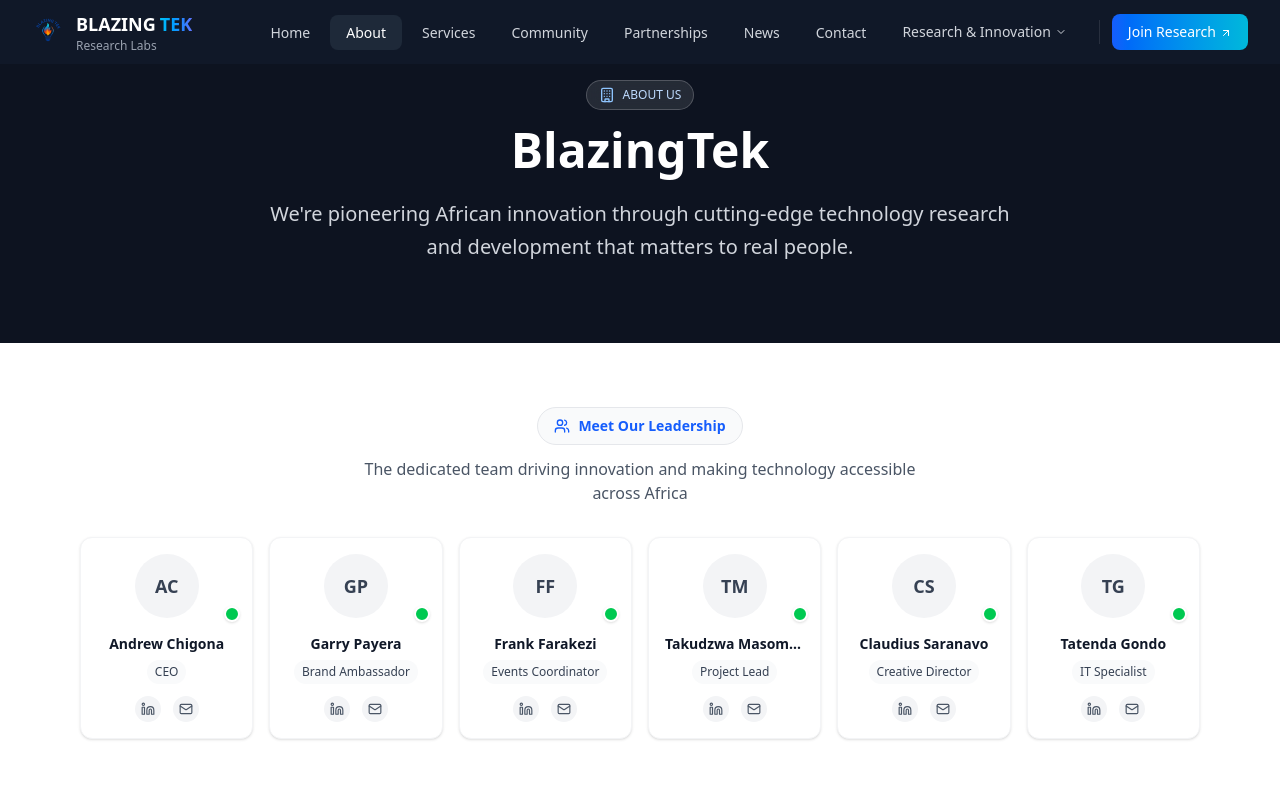
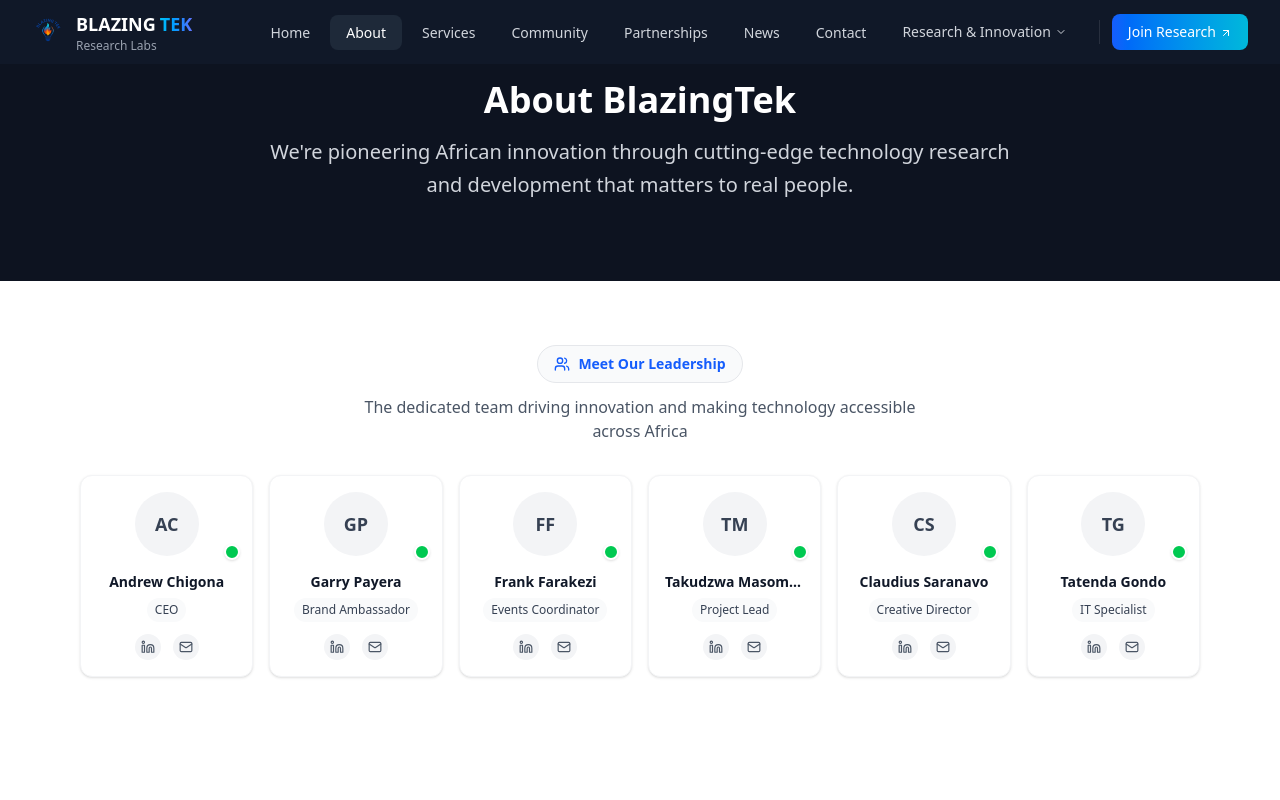
Before and after one commit to tgzgondoz/blazingtek, a React (Vite) app: page /about in a window 1280 px wide. Shown: the top 800 px of the page. Built offline with nearby package versions, Linux system fonts and the light colour scheme.

Commit message:
UI final services

```diff
--- a/src/pages/Abouts.jsx
+++ b/src/pages/Abouts.jsx
@@ -22,13 +22,10 @@
           transition={{ duration: 0.6 }}
           className="relative max-w-6xl mx-auto px-4 text-center"
         >
-          <div className="inline-flex items-center gap-2 mb-4 px-3 py-1.5 rounded-full bg-white/10 border border-white/20 backdrop-blur-sm">
-            <Building className="h-4 w-4 text-blue-300" />
-            <span className="text-xs font-medium text-blue-200">ABOUT US</span>
-          </div>
 
-          <h1 className="text-3xl md:text-4xl lg:text-5xl font-bold mb-6 text-white">
-            BlazingTek
+
+          <h1 className="text-3xl md:text-4xl font-bold mb-4">
+            About BlazingTek
           </h1>
 
           <p className="text-lg md:text-xl text-gray-300 max-w-3xl mx-auto leading-relaxed">
--- a/src/pages/Services.jsx
+++ b/src/pages/Services.jsx
@@ -45,17 +45,6 @@
           <p className="text-gray-300 text-lg max-w-2xl mx-auto mb-8">
             Professional robotics solutions tailored for your needs
           </p>
-          <div className="flex flex-wrap justify-center gap-4">
-            {otherPages.map((page) => (
-              <Link
-                key={page.path}
-                to={page.path}
-                className="px-4 py-2 bg-white/10 hover:bg-white/20 rounded-lg transition-colors text-sm"
-              >
-                {page.name}
-              </Link>
-            ))}
-          </div>
         </div>
       </section>
 
```
